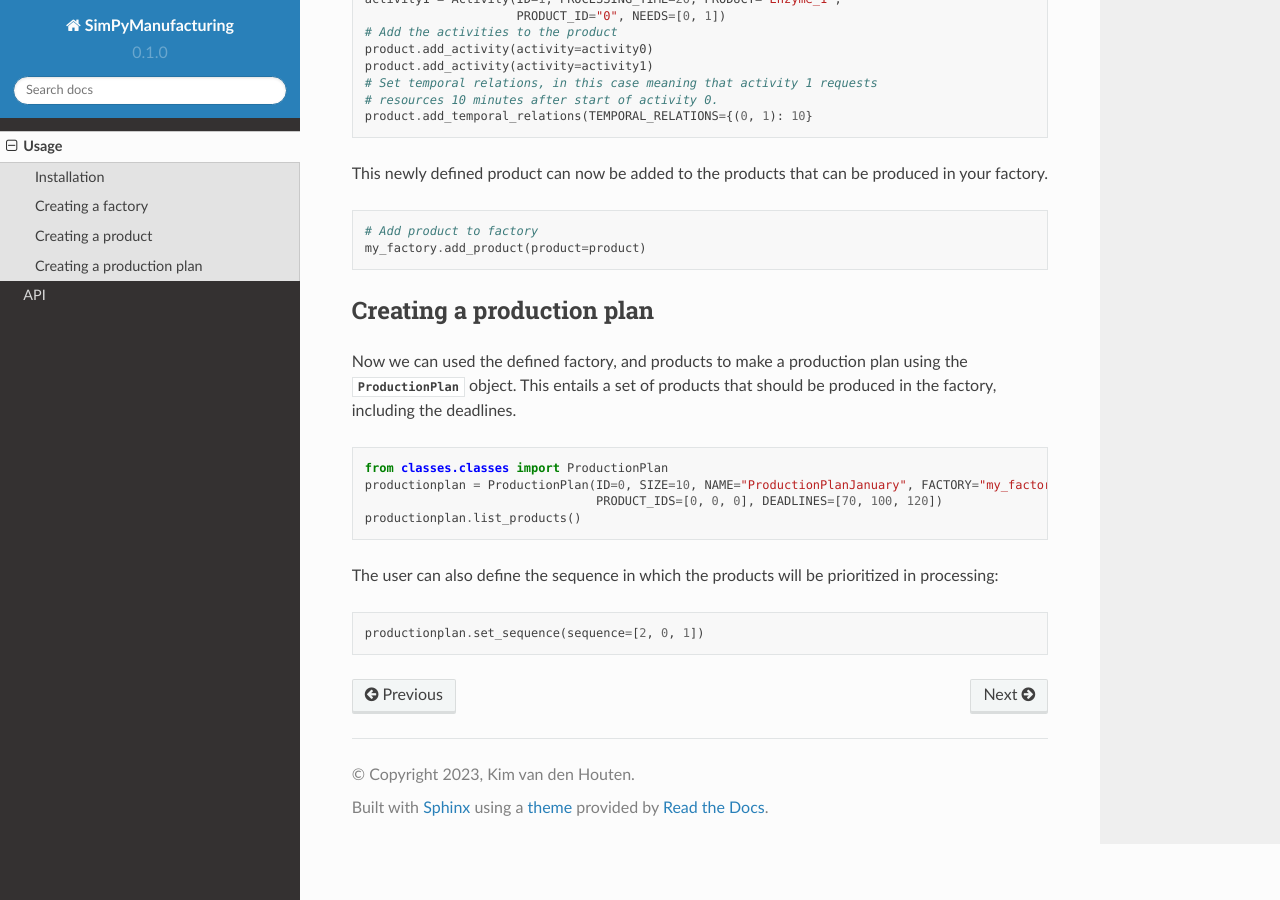
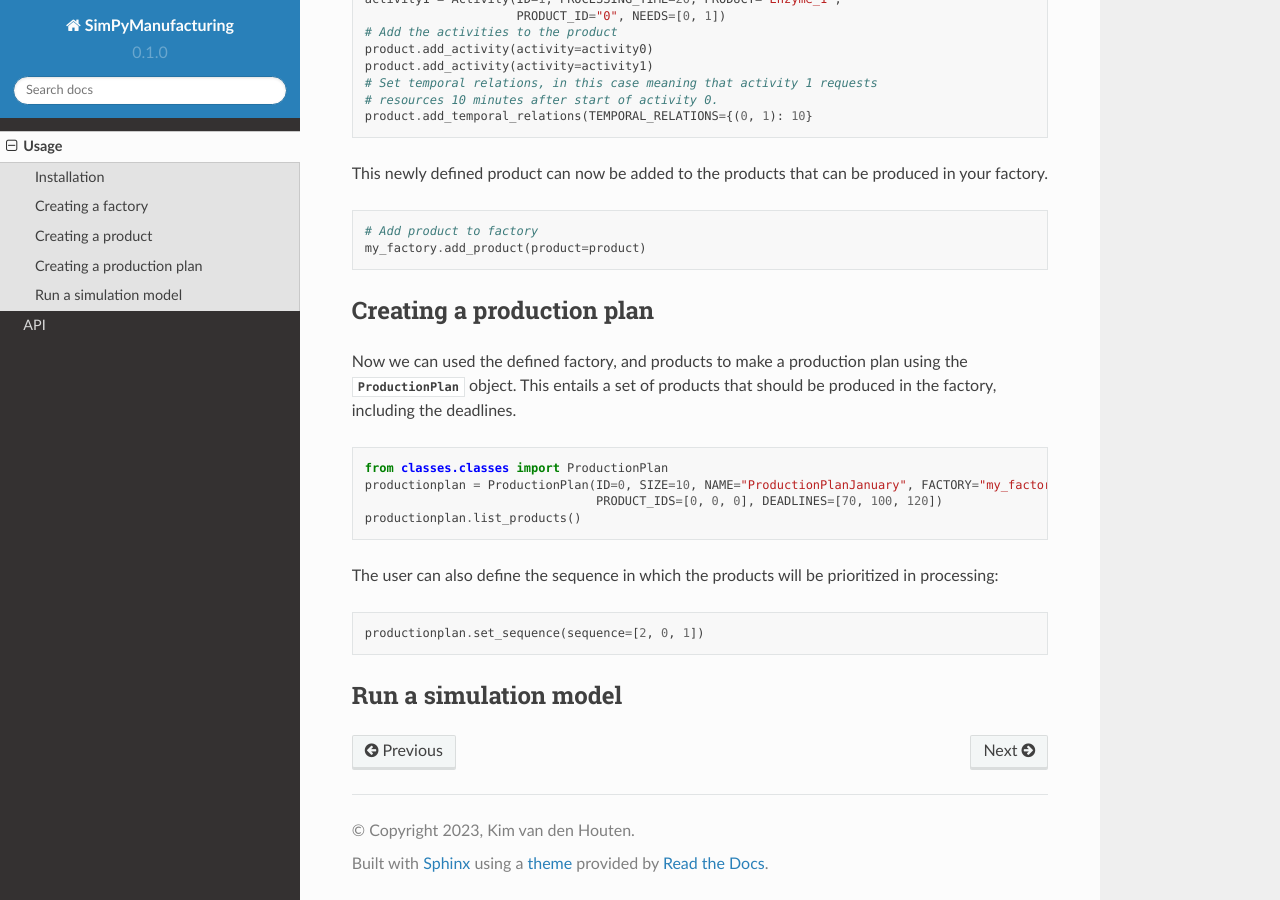
Before and after one commit to kimvandenhouten/SimPyManufacturing-documentation, a Sphinx documentation site: the page built from docs/source/usage.rst, in a window 1280 px wide and 900 px high, scrolled down 1081 px. Built offline with Sphinx 7.4.7 and the Read the Docs theme 2.0.0, drawn with Linux system fonts in a browser that asks for light colours.

Commit message:
Update usage.rst

```diff
--- a/docs/source/usage.rst
+++ b/docs/source/usage.rst
@@ -84,3 +84,6 @@ The user can also define the sequence in which the products will be prioritized
 .. code-block:: python
 
    productionplan.set_sequence(sequence=[2, 0, 1])
+
+Run a simulation model
+----------------------
```
